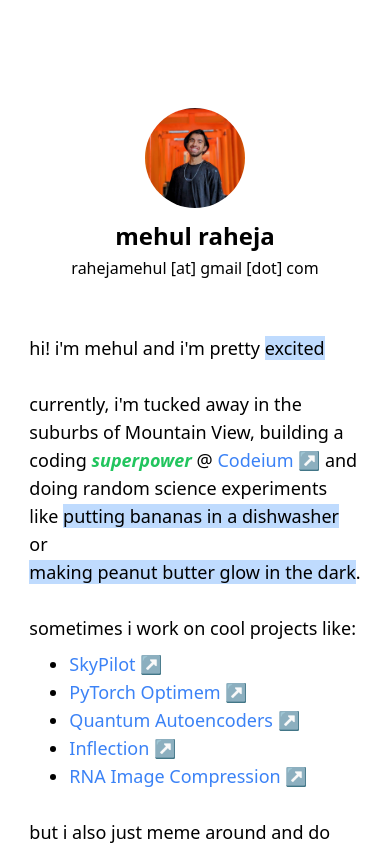
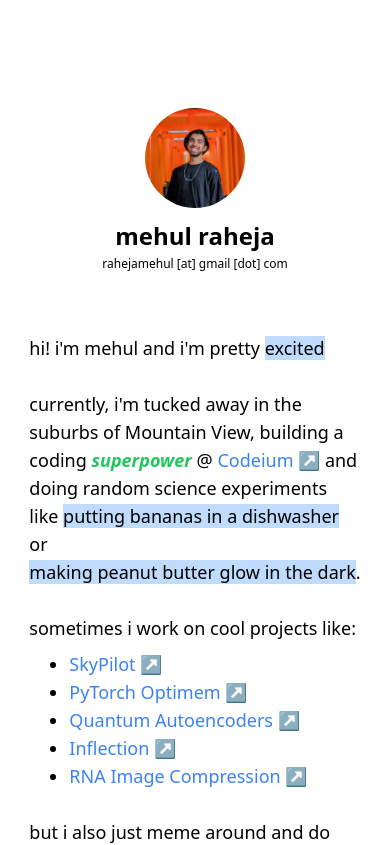
Before and after one commit to mraheja/mraheja.github.io, a React (Create React App) app: page / in a window 390 px wide. Shown: the top 845 px of the page. Built offline with nearby package versions, Linux system fonts and the light colour scheme.

Commit message:
more responsive

```diff
--- a/src/App.js
+++ b/src/App.js
@@ -201,7 +201,7 @@ function Header() {
             <h1 className="text-2xl font-bold"> mehul raheja</h1>
           </div>
           <div className="flex justify-center">
-            <h1 className="text-l mt-1 font-light">
+            <h1 className="mt-1 font-light text-xs lg:text-lg">
               {" "}
               rahejamehul [at] gmail [dot] com
             </h1>
```
